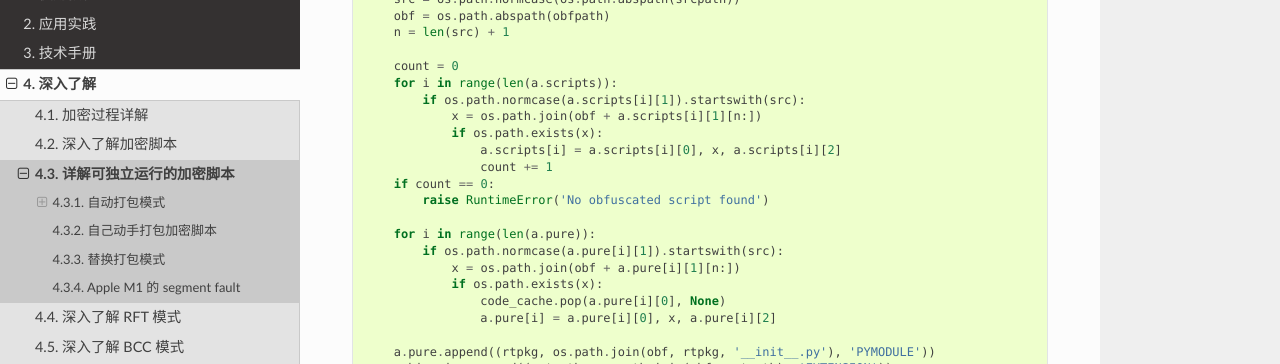
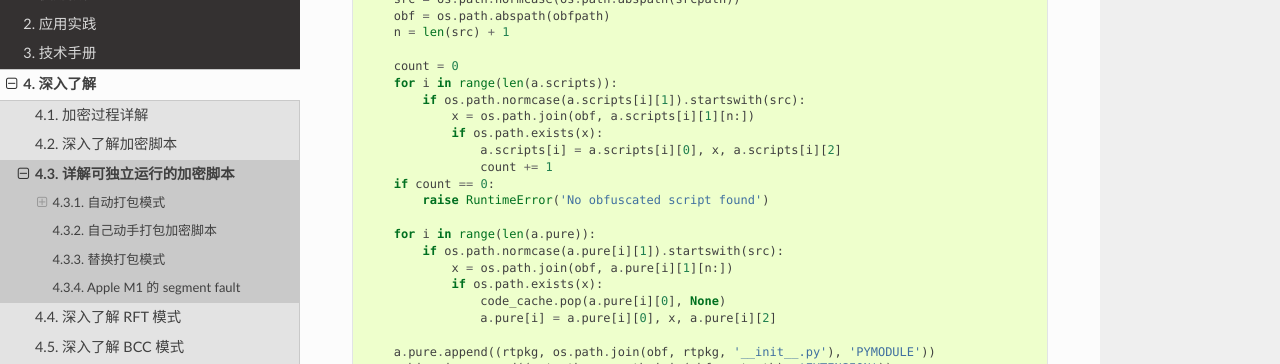
Before and after one commit to dashingsoft/pyarmor-docs-zh, a Sphinx documentation site: the page built from docs/topic/repack.rst, in a window 1280 px wide and 900 px high, scrolled down 4883 px. Shown: the part 151-515 px from the top of the window. Built offline with Sphinx 7.4.7 and the Read the Docs theme 2.0.0, drawn with Linux system fonts in a browser that asks for light colours.

Commit message:
Fix example bugs

```diff
--- a/docs/topic/repack.rst
+++ b/docs/topic/repack.rst
@@ -202,7 +202,7 @@ __ https://pyinstaller.org/en/stable/spec-files.html
         count = 0
         for i in range(len(a.scripts)):
             if os.path.normcase(a.scripts[i][1]).startswith(src):
-                x = os.path.join(obf + a.scripts[i][1][n:])
+                x = os.path.join(obf, a.scripts[i][1][n:])
                 if os.path.exists(x):
                     a.scripts[i] = a.scripts[i][0], x, a.scripts[i][2]
                     count += 1
@@ -211,7 +211,7 @@ __ https://pyinstaller.org/en/stable/spec-files.html
 
         for i in range(len(a.pure)):
             if os.path.normcase(a.pure[i][1]).startswith(src):
-                x = os.path.join(obf + a.pure[i][1][n:])
+                x = os.path.join(obf, a.pure[i][1][n:])
                 if os.path.exists(x):
                     code_cache.pop(a.pure[i][0], None)
                     a.pure[i] = a.pure[i][0], x, a.pure[i][2]
```
